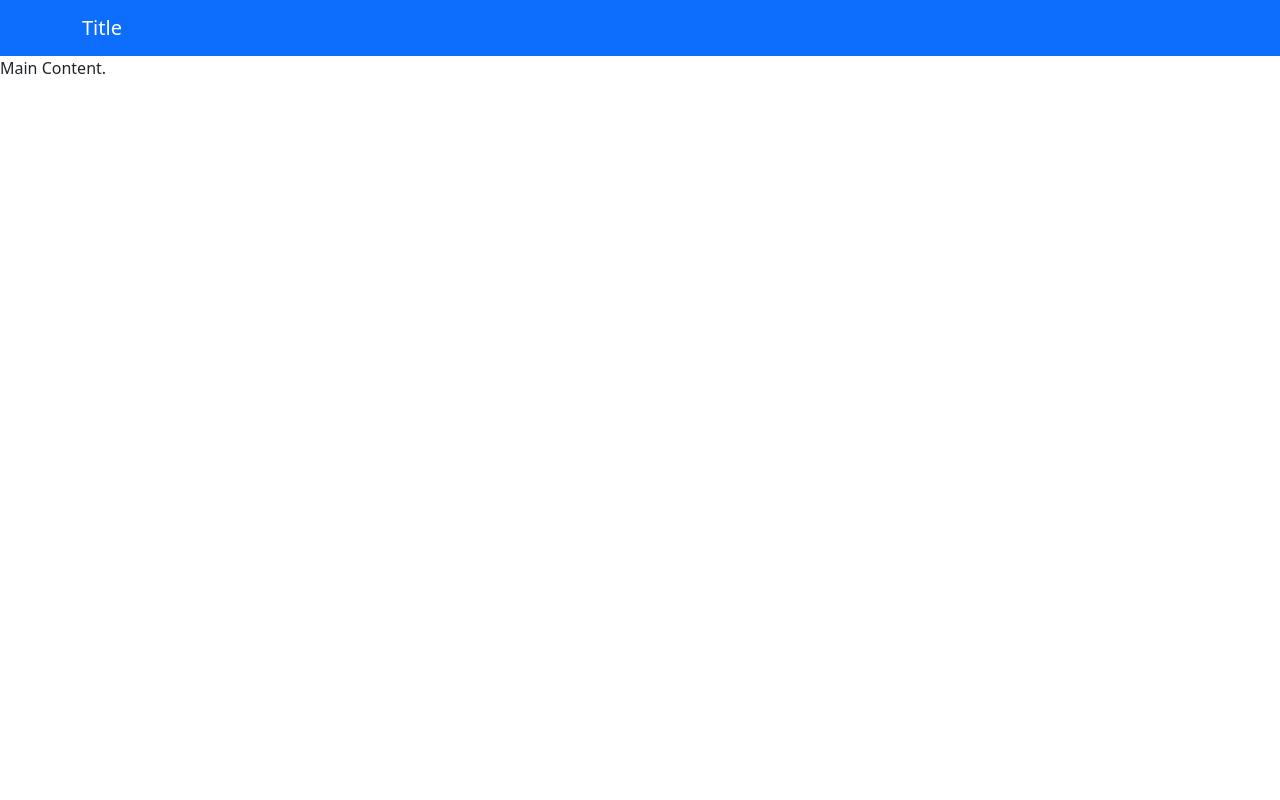
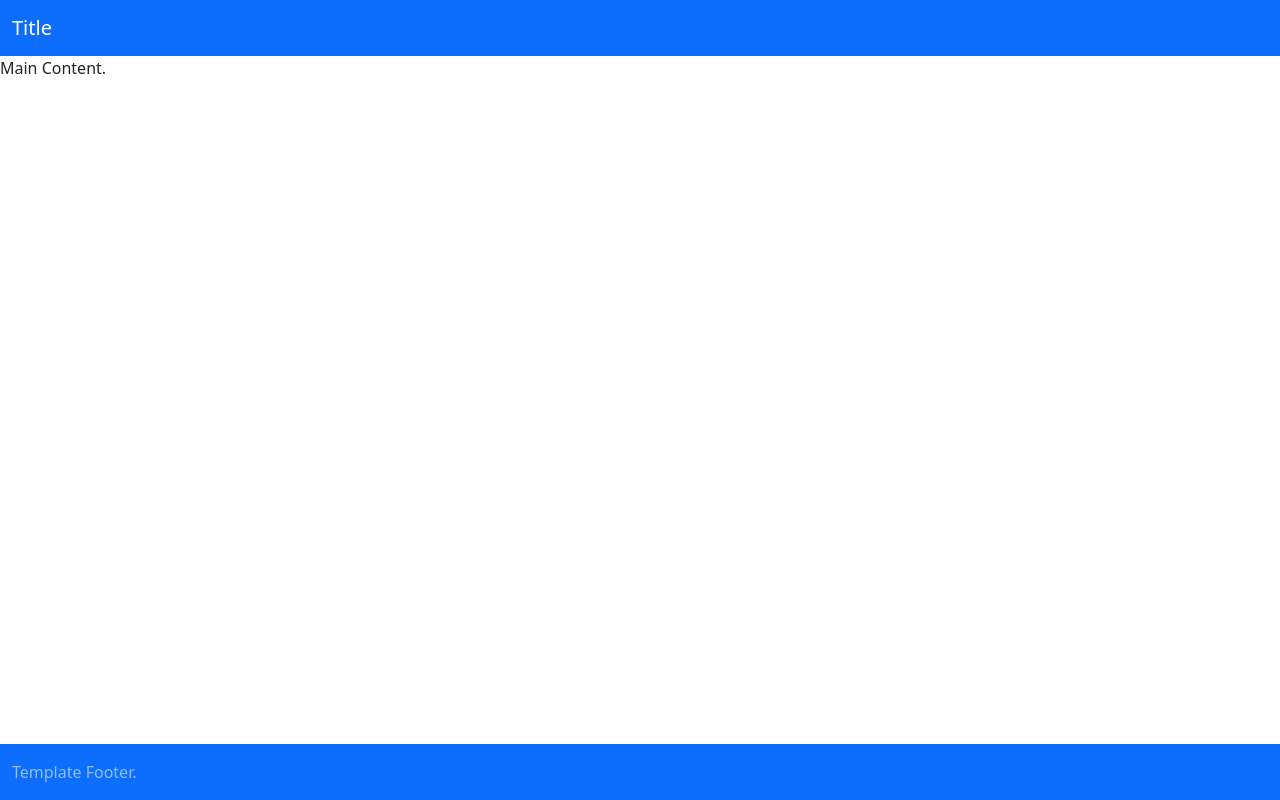
Before and after one commit to asari3a/react-template, a React (Vite) app: page / in a window 1280 px wide. Built offline with nearby package versions, Linux system fonts and the light colour scheme.

Commit message:
Footerを追加

```diff
--- a/src/App.css
+++ b/src/App.css
@@ -1,3 +1,8 @@
 body {
     padding-top: 56px;
+    padding-bottom: 56px;
 }
+
+.container {
+  max-width: none;
+}
--- a/src/App.tsx
+++ b/src/App.tsx
@@ -1,4 +1,5 @@
 import Header from './components/Header';
+import Footer from './components/Footer';
 
 export default function App() {
     return (
@@ -7,6 +8,7 @@ export default function App() {
             <main>
                 <p>Main Content.</p>
             </main>
+            <Footer />
         </>
     )
 };
--- /dev/null
+++ b/src/components/Footer/index.tsx
@@ -0,0 +1,15 @@
+import { Navbar, Container } from "react-bootstrap";
+
+export default function Footer() {
+    return (
+        <footer>
+            <Navbar variant="dark" bg="primary" fixed="bottom">
+                <Container>
+                    <Navbar.Text>
+                        Template Footer.
+                    </Navbar.Text>
+                </Container>
+            </Navbar>
+        </footer>
+    )
+}
```
